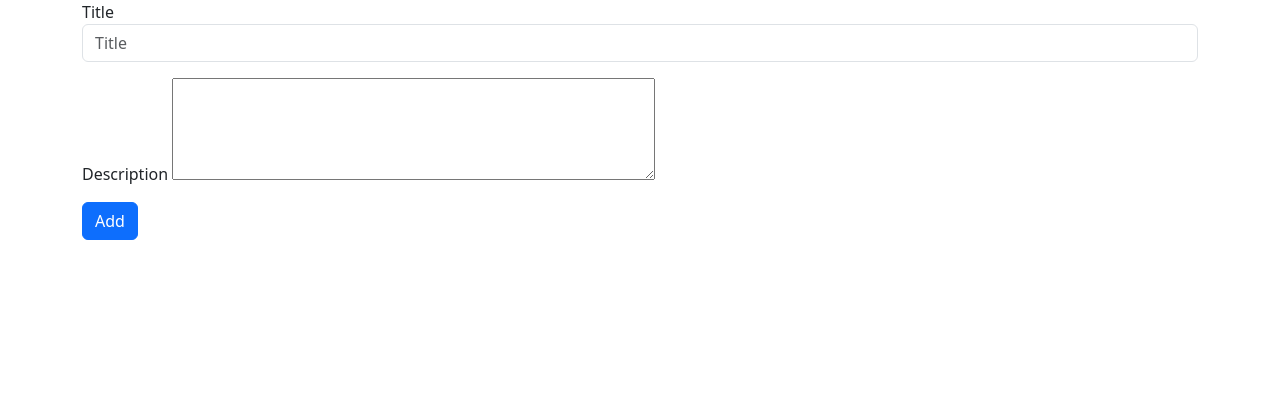
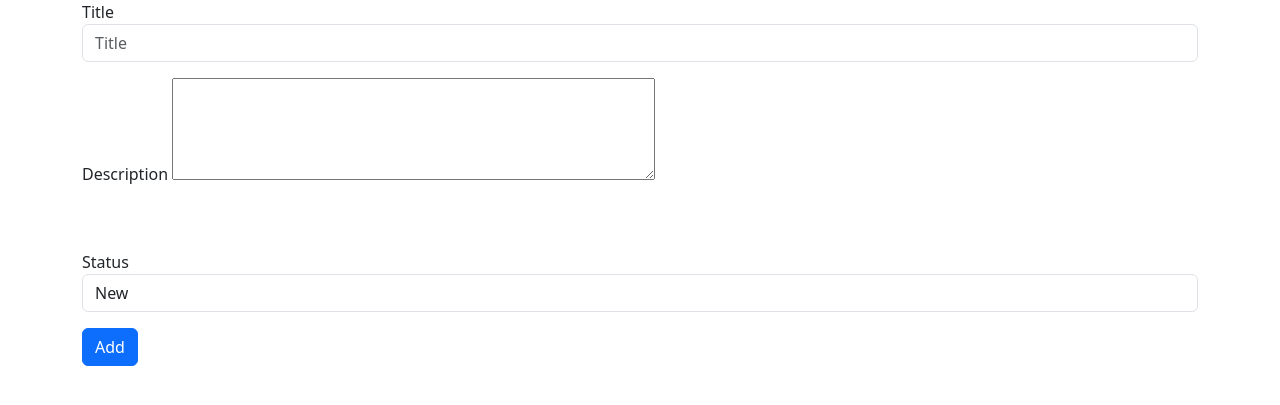
Before and after one commit to Chozzer/projects, a Django app: page /add_task/0 in a window 1280 px wide. Shown: the part 56-461 px from the top of the page. Run offline with Django 4.2, Linux system fonts and the light colour scheme; data comes from the database, SQL or seed files in the repository; both versions use the stored data as it was after the commit.

Commit message:
added status field to tasks

```diff
--- a/base/models.py
+++ b/base/models.py
@@ -60,6 +60,7 @@ class task(models.Model):
     title = models.CharField(max_length=64)
     task = models.TextField()
     order = models.IntegerField(unique=True)
+    status = models.ForeignKey(status, on_delete=models.CASCADE)
     class Meta:
         get_latest_by = 'order'
 
--- a/base/templates/add_task.html
+++ b/base/templates/add_task.html
@@ -14,7 +14,19 @@
         <textarea id="task" name="task" rows="4" cols="50"></textarea>
       </div>
 
-      <button type="submit" class="btn btn-primary">Add</button>
+    <br><br>
+
+    <div class="mb-3">
+        <label for="status">Status</label>
+        <select id="status" class="form-control" name="status"  required>
+        {% for option in status %}
+            <option>{{ option }}</option>
+        {% endfor %}
+        </select>
+    </div>
+
+
+    <button type="submit" class="btn btn-primary">Add</button>
 
 
 
--- a/base/views.py
+++ b/base/views.py
@@ -107,17 +107,20 @@ def add_task(request, parent):
         ref = pkref.name
         title = request.POST["title"]
         new_task = request.POST["task"]
+        pstatus = request.POST["status"]
         next_order = task.objects.aggregate(Max('order')).get('order__max')
         next_order = next_order +1
         newtask = task.objects.create(ref_id=pkref.id,
                                       title=title,
                                       task=new_task,
-                                      order=next_order)
+                                      order=next_order,
+                                      status=pstatus)
         newtask.save
         return redirect('home')
 
     else:
-        return render(request, 'add_task.html', {})
+        pstatus= status.objects.all()
+        return render(request, 'add_task.html', {'status':pstatus})
 
 def add_link(request, parent):
     if request.method=="POST":
```
Also changed, not shown: base/migrations/0005_alter_task_options_task_status.py (added), db.sqlite3.
